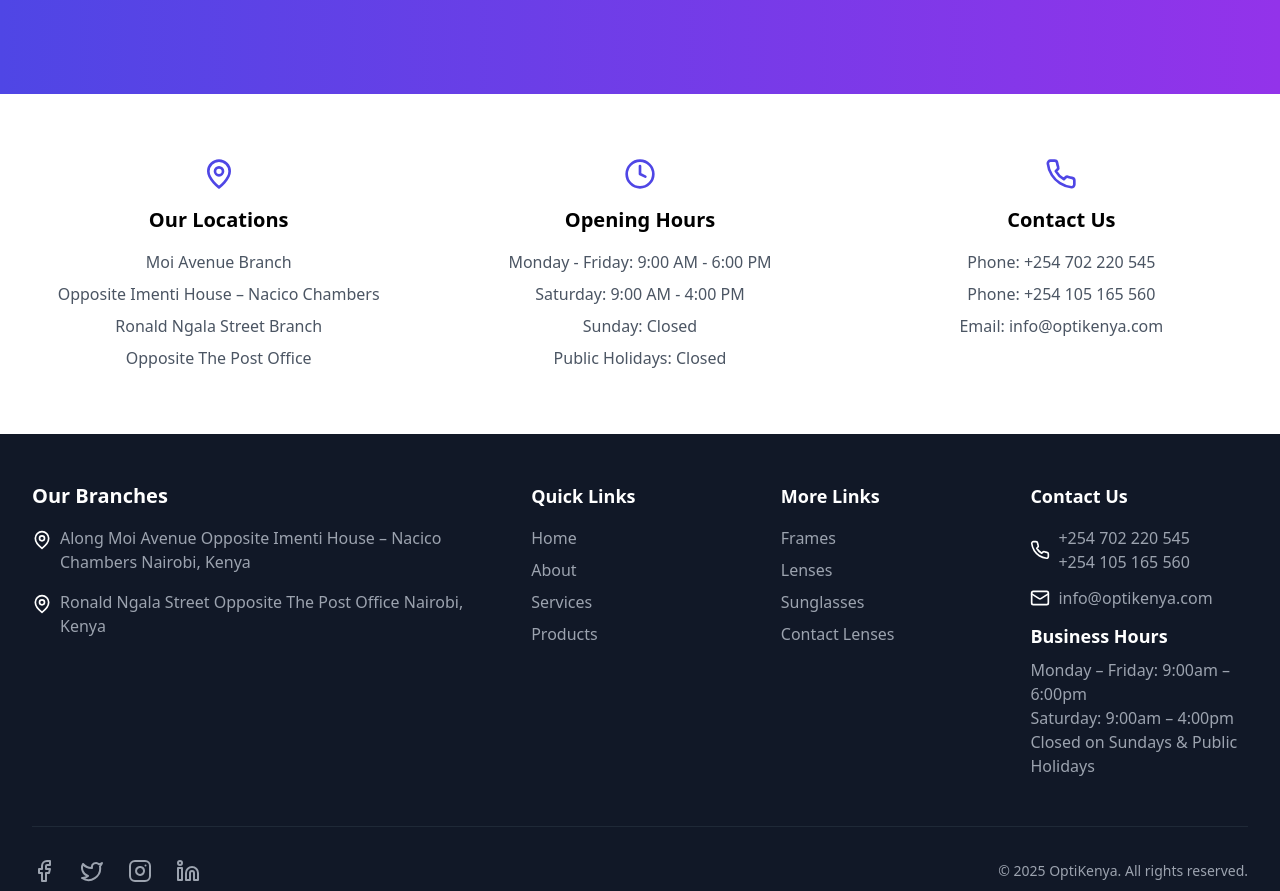
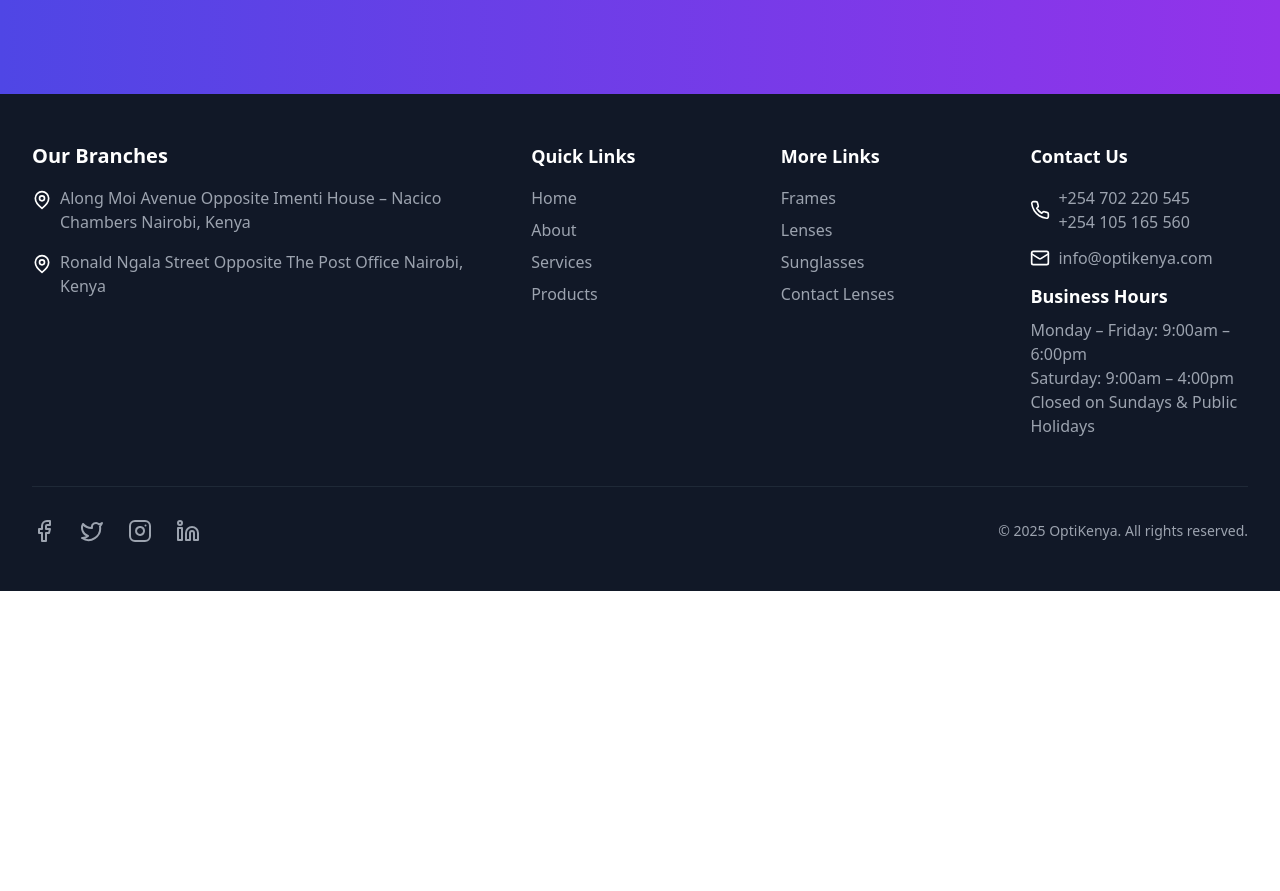
Before and after one commit to Ndegwadavid/fin_app, a React (Vite) app in the folder optiplus-eyecare/: page / in a window 1280 px wide. Shown: the part 3808-4699 px from the top of the page. After the commit the page ends 4399 px from the top, so only its background shows below. Built offline with nearby package versions, Linux system fonts and the light colour scheme; the HTML template or start-up script is replaced by a standard one.

Commit message:
Dev: Updated home + Booking page

```diff
--- a/optiplus-eyecare/src/pages/BookingPage.jsx
+++ b/optiplus-eyecare/src/pages/BookingPage.jsx
@@ -40,7 +40,8 @@
 
   const locations = [
     "Moi Avenue Branch - Nacico Chambers",
-    "Ronald Ngala Street Branch"
+    "Ronald Ngala Street Branch",
+    "Ridgeways Mall"
   ];
 
   const services = [
--- a/optiplus-eyecare/src/pages/HomePage.jsx
+++ b/optiplus-eyecare/src/pages/HomePage.jsx
@@ -370,54 +370,6 @@
           </div>
         </div>
       </section>
-
-      {/* Contact Information Section */}
-      <section className="py-16 bg-white">
-        <div className="container mx-auto px-6">
-          <div className="grid grid-cols-1 md:grid-cols-3 gap-8">
-            {/* Location */}
-            <div className="text-center">
-              <div className="flex justify-center mb-4">
-                <MapPin className="w-8 h-8 text-indigo-600" />
-              </div>
-              <h3 className="text-xl font-semibold mb-4">Our Locations</h3>
-              <div className="space-y-2 text-gray-600">
-                <p>Moi Avenue Branch</p>
-                <p>Opposite Imenti House – Nacico Chambers</p>
-                <p>Ronald Ngala Street Branch</p>
-                <p>Opposite The Post Office</p>
-              </div>
-            </div>
-
-            {/* Opening Hours */}
-            <div className="text-center">
-              <div className="flex justify-center mb-4">
-                <Clock className="w-8 h-8 text-indigo-600" />
-              </div>
-              <h3 className="text-xl font-semibold mb-4">Opening Hours</h3>
-              <div className="space-y-2 text-gray-600">
-                <p>Monday - Friday: 9:00 AM - 6:00 PM</p>
-                <p>Saturday: 9:00 AM - 4:00 PM</p>
-                <p>Sunday: Closed</p>
-                <p>Public Holidays: Closed</p>
-              </div>
-            </div>
-
-            {/* Contact */}
-            <div className="text-center">
-              <div className="flex justify-center mb-4">
-                <Phone className="w-8 h-8 text-indigo-600" />
-              </div>
-              <h3 className="text-xl font-semibold mb-4">Contact Us</h3>
-              <div className="space-y-2 text-gray-600">
-                <p>Phone: +254 702 220 545</p>
-                <p>Phone: +254 105 165 560</p>
-                <p>Email: info@optikenya.com</p>
-              </div>
-            </div>
-          </div>
-        </div>
-      </section>
     </div>
   );
 };
```
